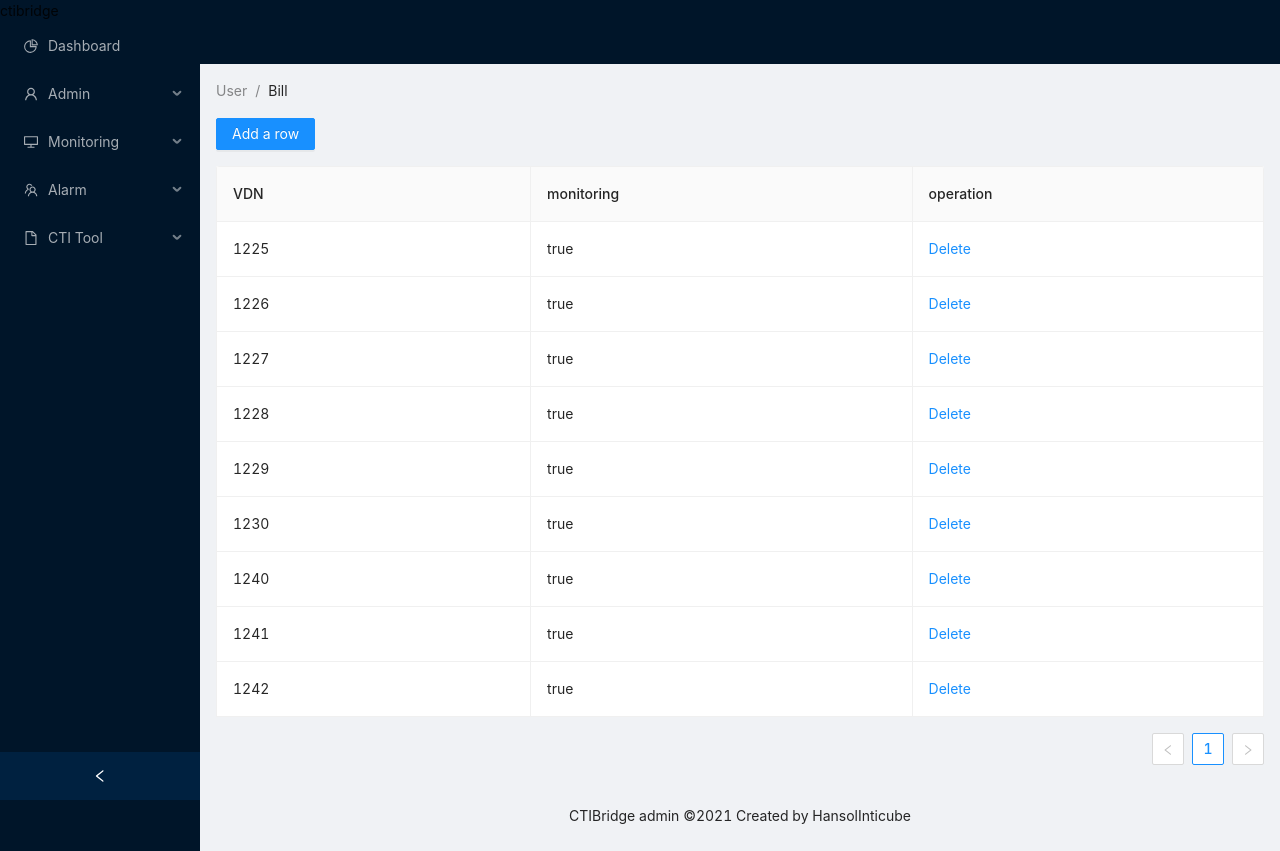
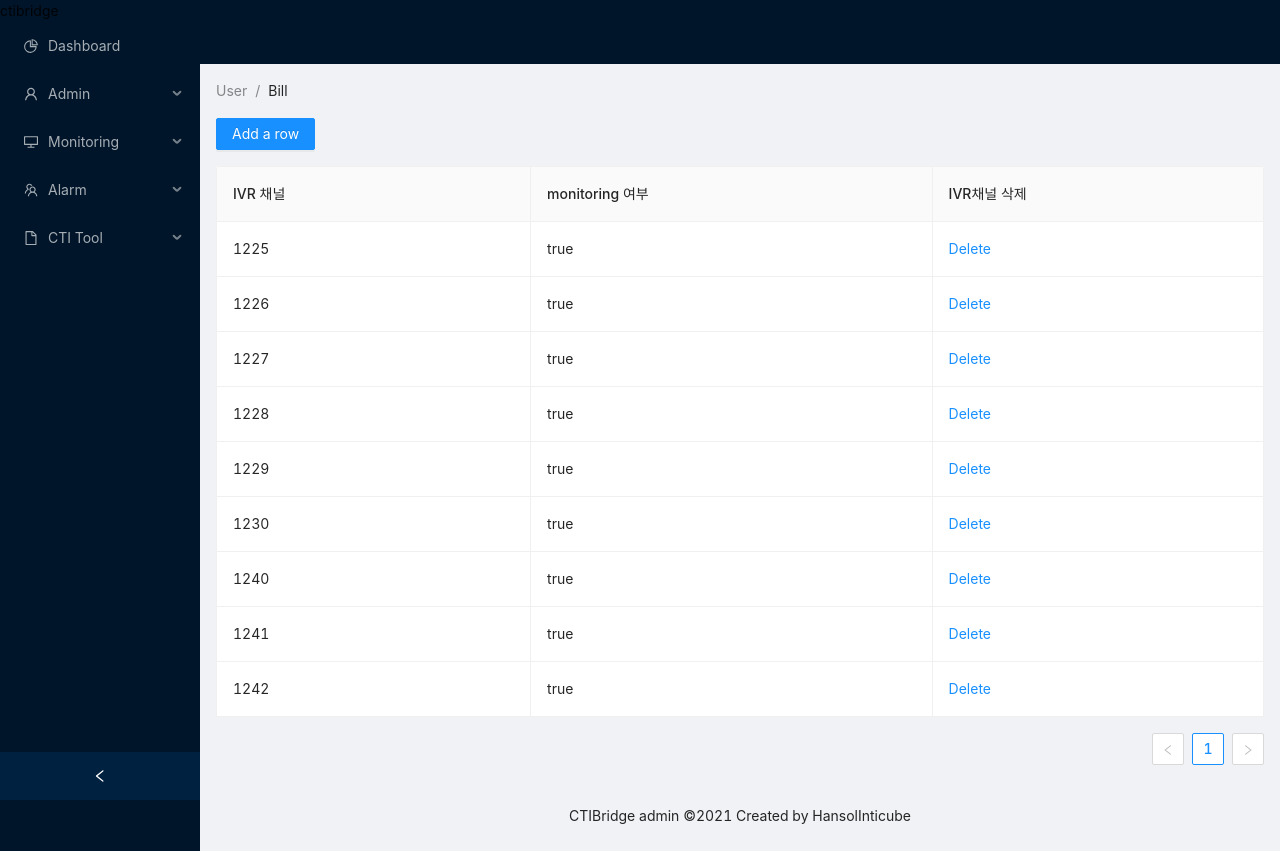
Before and after one commit to soonysoo/monitoringCTI, a React (Create React App) app: page /admin/ivr in a window 1280 px wide. Built offline with nearby package versions, Linux system fonts and the light colour scheme.

Commit message:
테이블명 변경

```diff
--- a/src/components/admin/IVR/IVRTable.js
+++ b/src/components/admin/IVR/IVRTable.js
@@ -90,17 +90,17 @@ class IVRTable extends React.Component {
     super(props);
     this.columns = [
       {
-        title: 'VDN',
+        title: 'IVR 채널',
         dataIndex: 'VDN',
         width: '30%',
         editable: false,
       },
       {
-        title: 'monitoring',
+        title: 'monitoring 여부',
         dataIndex: 'monitoring',
       },
       {
-        title: 'operation',
+        title: 'IVR채널 삭제',
         dataIndex: 'operation',
         render: (_, record) =>
           this.state.dataSource.length >= 1 ? (
```
